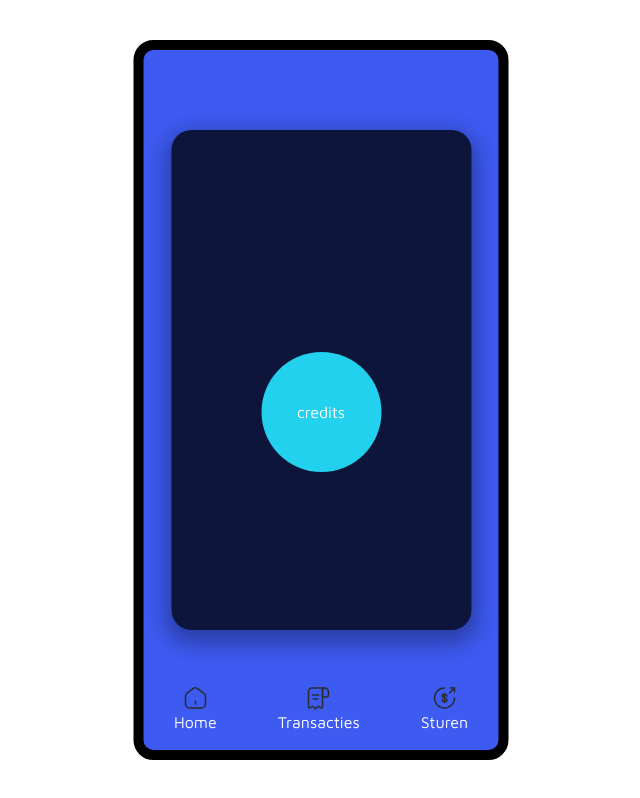
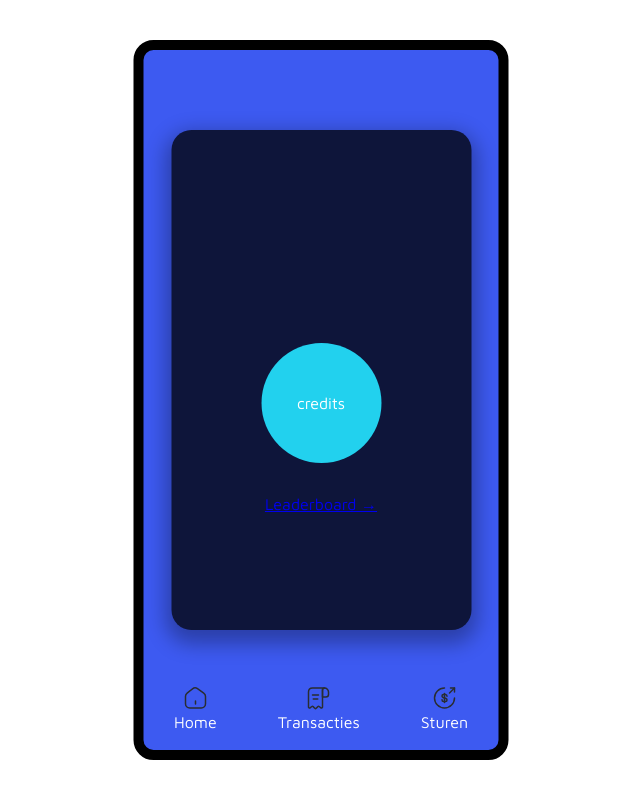
Before and after one commit to AlejandroDeWolf/Virtual-currency-frontend, a Vue app: page /dashboard in a window 1280 px wide. Shown: the whole page, without its empty margins (319-959 px from the left). Built offline with nearby package versions, Linux system fonts and the light colour scheme; no server answers.

Commit message:
feat: add link to leaderboard

```diff
--- a/src/views/Dashboard.vue
+++ b/src/views/Dashboard.vue
@@ -53,6 +53,10 @@ onMounted(() => {
             <h2 class="balance__amount"> {{ amount }}</h2>
             <p class="balance__text">credits</p>
         </div>
+
+        <div>
+            <router-link to="/leaderboard" class="link">Leaderboard &#8594;</router-link>
+        </div>
     </div>
 
     <Navigation />
```
